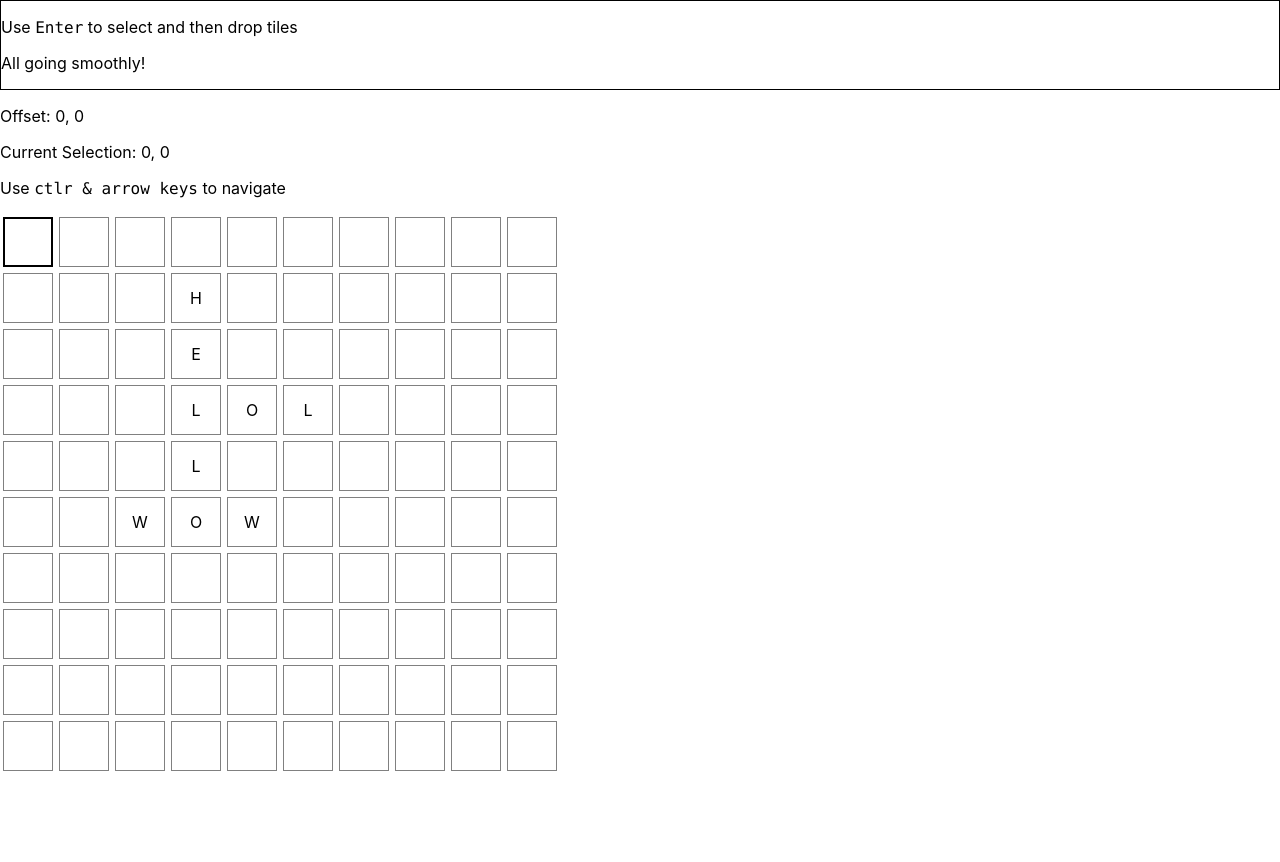
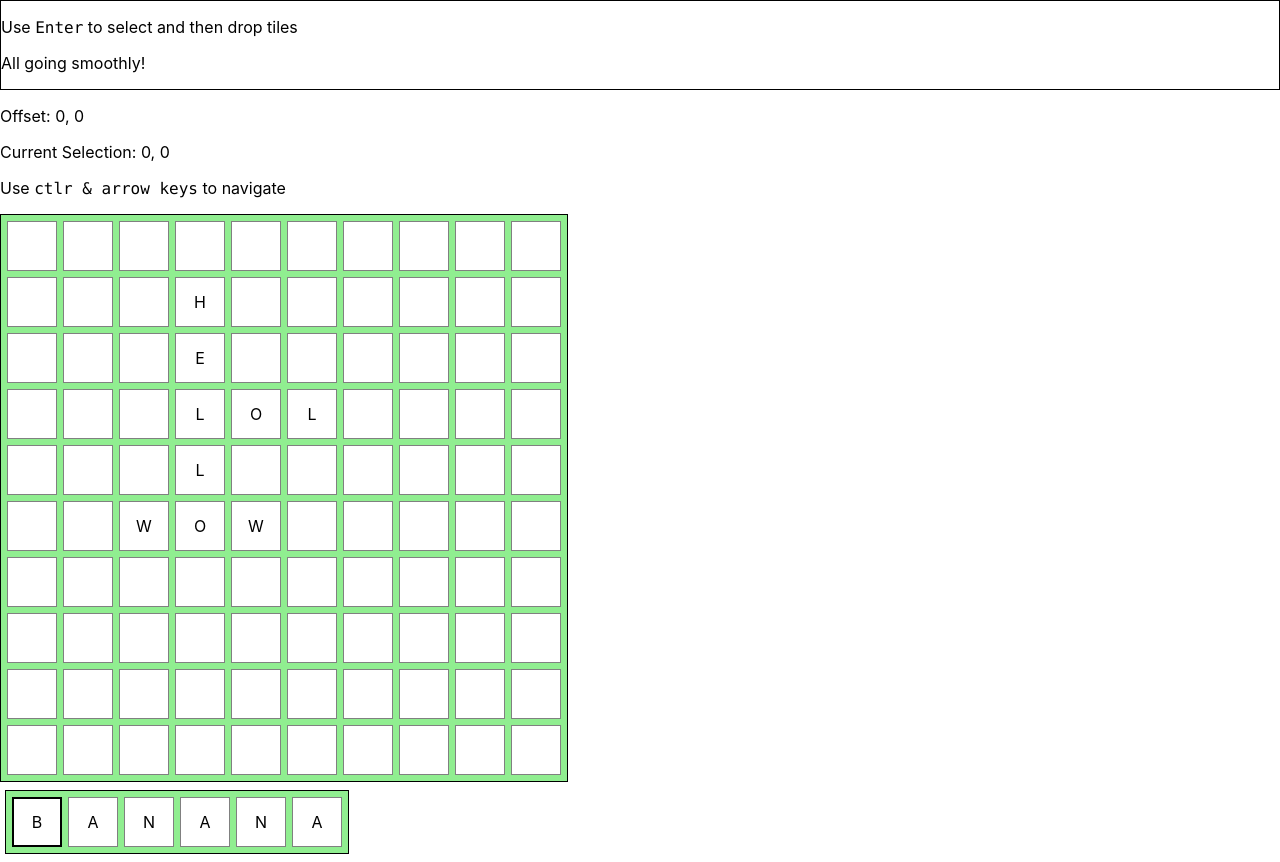
Before and after one commit to jedster1111/bananagram, a React (Create React App) app in the folder frontend/: page / in a window 1280 px wide. Before the commit the page ends 800 px from the top, so only its background shows below. Built offline with nearby package versions, Linux system fonts and the light colour scheme.

Commit message:
Added a Hand component and added ability to switch between hand and grid Also some refactoring

```diff
--- a/frontend/src/components/game/Game.tsx
+++ b/frontend/src/components/game/Game.tsx
@@ -2,6 +2,7 @@ import * as React from "react";
 import styled from "styled-components";
 import { Vector } from "../../common/vectorMethods";
 import Grid from "../grid/Grid";
+import Hand from "../hand/Hand";
 import { GameActions } from "./actions";
 import { handleGameKeyPresses } from "./handleGameKeyPresses";
 import { createInitialState, reducer } from "./reducer";
@@ -10,7 +11,11 @@ export interface State {
   squares: Squares;
   selected: Selected | undefined;
   error: string | undefined;
+  handSquares: string[];
+  active: ActiveTypes;
 }
+
+export type ActiveTypes = "hand" | "grid";
 
 export interface Selected {
   originalPosition: Vector;
@@ -35,9 +40,11 @@ const Game: React.FunctionComponent<{}> = props => {
     createInitialState()
   );
 
+  const isGridActive = state.active === "grid";
+
   React.useEffect(() => {
     const onKeyPress = (event: KeyboardEvent) =>
-      handleGameKeyPresses(event, dispatch);
+      handleGameKeyPresses(event, dispatch, isGridActive);
     window.document.addEventListener("keydown", onKeyPress);
     return () => {
       window.document.removeEventListener("keydown", onKeyPress);
@@ -57,7 +64,9 @@ const Game: React.FunctionComponent<{}> = props => {
         dimensions={{ width: 10, height: 10 }}
         selectedSquares={state.selected}
         gameDispatch={dispatch}
+        isGameActive={isGridActive}
       />
+      <Hand handSquares={state.handSquares} isHandActive={!isGridActive} />
     </>
   );
 };
--- a/frontend/src/components/game/actions.ts
+++ b/frontend/src/components/game/actions.ts
@@ -2,18 +2,21 @@ import {
   VectorAction,
   vectorActionCreatorFactory
 } from "../../common/vectorActionFactory";
+import { ActiveTypes } from "./Game";
 
 export enum ActionTypes {
   selectSquare = "SELECT_SQUARE",
   deselectSquare = "DESELECT_SQUARE",
   placeSquare = "PLACE_SQUARE",
-  clearSelected = "DISCARD_SELECTED"
+  clearSelected = "DISCARD_SELECTED",
+  makeActive = "MAKE_ACTIVE"
 }
 
 export type GameActions =
   | SelectSquareAction
   | PlaceSquareAction
-  | ClearSelectedAction;
+  | ClearSelectedAction
+  | MakeActiveAction;
 
 export type SelectSquareAction = VectorAction<ActionTypes.selectSquare>;
 
@@ -31,8 +34,22 @@ export interface ClearSelectedAction {
   type: ActionTypes.clearSelected;
 }
 
-export function clearSelected(): ClearSelectedAction {
+export function createClearSelectedAction(): ClearSelectedAction {
   return {
     type: ActionTypes.clearSelected
   };
 }
+
+export interface MakeActiveAction {
+  type: ActionTypes.makeActive;
+  payload: { makeActive: ActiveTypes };
+}
+
+export function createMakeActiveAction(
+  makeActive: ActiveTypes
+): MakeActiveAction {
+  return {
+    type: ActionTypes.makeActive,
+    payload: { makeActive }
+  };
+}
--- a/frontend/src/components/game/handleGameKeyPresses.ts
+++ b/frontend/src/components/game/handleGameKeyPresses.ts
@@ -1,13 +1,22 @@
 import { Dispatch } from "react";
-import { clearSelected, GameActions } from "./actions";
+import {
+  createClearSelectedAction,
+  createMakeActiveAction,
+  GameActions
+} from "./actions";
 
 export function handleGameKeyPresses(
   event: KeyboardEvent,
-  dispatch: Dispatch<GameActions>
+  dispatch: Dispatch<GameActions>,
+  isGridActive: boolean
 ) {
   switch (event.key) {
+    case " ": {
+      dispatch(createMakeActiveAction(isGridActive ? "hand" : "grid"));
+      break;
+    }
     case "Escape": {
-      dispatch(clearSelected());
+      dispatch(createClearSelectedAction());
       break;
     }
     default: {
--- a/frontend/src/components/game/reducer.ts
+++ b/frontend/src/components/game/reducer.ts
@@ -11,7 +11,9 @@ export function createInitialState(): State {
       4: { 3: "O", 5: "W" },
       5: { 3: "L" }
     },
-    error: undefined
+    error: undefined,
+    handSquares: ["B", "A", "N", "A", "N", "A"],
+    active: "hand"
   };
 }
 
@@ -64,6 +66,11 @@ export function reducer(currentState: State, action: GameActions): State {
       return { ...currentState, selected: undefined, error: undefined };
     }
 
+    case ActionTypes.makeActive: {
+      console.log(action.payload.makeActive);
+      return { ...currentState, active: action.payload.makeActive };
+    }
+
     case ActionTypes.placeSquare: {
       return currentState;
     }
--- a/frontend/src/components/grid/Grid.tsx
+++ b/frontend/src/components/grid/Grid.tsx
@@ -30,11 +30,15 @@ interface GridProps {
   dimensions: Dimensions;
   selectedSquares: Selected | undefined;
   gameDispatch: React.Dispatch<GameActions>;
+  isGameActive: boolean;
 }
 
 const SquaresContainer = styled.div`
-  display: flex;
+  display: inline-flex;
   flex-direction: column;
+  border: solid 1px black;
+  background-color: lightgreen;
+  padding: 3px;
 `;
 
 const RowContainer = styled.div`
@@ -56,7 +60,8 @@ const Grid: React.FunctionComponent<GridProps> = props => {
         props.gameDispatch,
         state.hoveredSquare,
         state.offset,
-        props.dimensions
+        props.dimensions,
+        props.isGameActive
       );
     window.document.addEventListener("keydown", onKeyPress);
     return () => {
@@ -83,7 +88,8 @@ const Grid: React.FunctionComponent<GridProps> = props => {
         props.squares,
         state.offset,
         state.hoveredSquare,
-        props.selectedSquares
+        props.selectedSquares,
+        props.isGameActive
       )}
     </div>
   );
@@ -95,7 +101,8 @@ function renderGrid(
   squares: Squares,
   offset: Vector,
   hoveredSquare: Vector,
-  pickedSquares: Selected | undefined
+  pickedSquares: Selected | undefined,
+  isGameActive: boolean
 ) {
   const rows: SquareProps[][] = [];
 
@@ -124,7 +131,8 @@ function renderGrid(
         value,
         isHovered,
         isPicked,
-        isOriginalPosPicked
+        isOriginalPosPicked,
+        isGameActive
       });
     }
 
--- a/frontend/src/components/grid/Square.tsx
+++ b/frontend/src/components/grid/Square.tsx
@@ -6,12 +6,14 @@ export interface SquareProps {
   isHovered: boolean;
   isPicked: boolean;
   isOriginalPosPicked: boolean;
+  isGameActive: boolean;
 }
 
 const SquareContainer = styled.div<{
   isHovered: boolean;
   isPicked: boolean;
   isOriginalPosPicked: boolean;
+  isGameActive: boolean;
 }>`
   box-sizing: border-box;
   display: flex;
@@ -20,22 +22,26 @@ const SquareContainer = styled.div<{
   float: left;
   width: 50px;
   height: 50px;
-  border: ${props => (props.isHovered ? "solid 2px black" : "solid 1px grey")};
+  border: ${({ isHovered, isGameActive }) =>
+    isHovered && isGameActive ? "solid 2px black" : "solid 1px grey"};
   margin: 3px;
   border-color: ${props =>
     props.isPicked ? (props.isOriginalPosPicked ? "blue" : "red") : undefined};
+  background-color: white;
 `;
 
 const Square: React.FunctionComponent<SquareProps> = ({
   value,
   isHovered,
   isPicked,
-  isOriginalPosPicked
+  isOriginalPosPicked,
+  isGameActive
 }) => (
   <SquareContainer
     isHovered={isHovered}
     isPicked={isPicked}
     isOriginalPosPicked={isOriginalPosPicked}
+    isGameActive={isGameActive}
   >
     {value}
   </SquareContainer>
--- a/frontend/src/components/grid/handleGridKeyPresses.ts
+++ b/frontend/src/components/grid/handleGridKeyPresses.ts
@@ -17,8 +17,13 @@ export function handleKeyPresses(
   gameDispatch: React.Dispatch<GameActions>,
   hoveredSquare: Vector,
   offset: Vector,
-  dimensions: Dimensions
+  dimensions: Dimensions,
+  isActive: boolean
 ) {
+  if (!isActive) {
+    return;
+  }
+
   const isCtrlPressed = event.getModifierState("Control");
   const { x: absX, y: absY } = translateVector(hoveredSquare, offset);
 
--- /dev/null
+++ b/frontend/src/components/hand/Hand.tsx
@@ -0,0 +1,76 @@
+import * as React from "react";
+import styled from "styled-components";
+import { HandActions } from "./actions";
+import { handleHandKeyPresses } from "./handleHandKeyPresses";
+import { createInitialState, reducer } from "./reducer";
+
+export interface State {
+  hoveredSquareIndex: number;
+}
+
+interface HandProps {
+  handSquares: string[];
+  isHandActive: boolean;
+}
+
+const HandContainer = styled.div`
+  display: inline-flex;
+  flex-wrap: wrap;
+  margin: 8px 5px;
+  padding: 3px;
+  border: solid 1px black;
+  background-color: lightgreen;
+`;
+
+const Square = styled.div<{ isHovered: boolean; isHandActive: boolean }>`
+  box-sizing: border-box;
+  display: flex;
+  justify-content: center;
+  align-items: center;
+  width: 50px;
+  height: 50px;
+  border: ${({ isHovered, isHandActive }) =>
+    isHovered && isHandActive ? "solid black 2px" : "solid grey 1px"};
+  margin: 3px;
+  background-color: white;
+`;
+
+const Hand: React.FC<HandProps> = props => {
+  const [state, dispatch] = React.useReducer<State, HandActions>(
+    reducer,
+    createInitialState()
+  );
+
+  const handCount = props.handSquares.length;
+
+  React.useEffect(() => {
+    const onKeyPress = (event: KeyboardEvent) =>
+      handleHandKeyPresses(
+        event,
+        dispatch,
+        props.isHandActive,
+        state.hoveredSquareIndex,
+        handCount
+      );
+
+    window.document.addEventListener("keydown", onKeyPress);
+    return () => {
+      window.document.removeEventListener("keydown", onKeyPress);
+    };
+  });
+
+  return (
+    <HandContainer>
+      {props.handSquares.map((square, index) => {
+        const isHovered = index === state.hoveredSquareIndex;
+        return (
+          <Square isHovered={isHovered} isHandActive={props.isHandActive}>
+            {square}
+          </Square>
+        );
+      })}
+    </HandContainer>
+  );
+};
+
+export default Hand;
--- /dev/null
+++ b/frontend/src/components/hand/actions.ts
@@ -0,0 +1,17 @@
+export enum ActionTypes {
+  moveSelector = "MOVE_SELECTOR"
+}
+
+export type HandActions = MoveSelectorAction;
+
+export interface MoveSelectorAction {
+  type: ActionTypes.moveSelector;
+  payload: { steps: number };
+}
+
+export function createMoveSelectorAction(steps: number): MoveSelectorAction {
+  return {
+    type: ActionTypes.moveSelector,
+    payload: { steps }
+  };
+}
--- /dev/null
+++ b/frontend/src/components/hand/handleHandKeyPresses.ts
@@ -0,0 +1,33 @@
+import { createMoveSelectorAction, HandActions } from "./actions";
+
+export function handleHandKeyPresses(
+  event: KeyboardEvent,
+  handDispatch: React.Dispatch<HandActions>,
+  isActive: boolean,
+  hoveredSquareIndex: number,
+  handCount: number
+) {
+  if (!isActive) {
+    return;
+  }
+
+  switch (event.key) {
+    case "ArrowLeft": {
+      if (hoveredSquareIndex !== 0) {
+        handDispatch(createMoveSelectorAction(-1));
+      }
+      break;
+    }
+
+    case "ArrowRight": {
+      if (hoveredSquareIndex !== handCount - 1) {
+        handDispatch(createMoveSelectorAction(1));
+      }
+      break;
+    }
+
+    default: {
+      break;
+    }
+  }
+}
--- /dev/null
+++ b/frontend/src/components/hand/reducer.ts
@@ -0,0 +1,22 @@
+import { ActionTypes, HandActions } from "./actions";
+import { State } from "./Hand";
+
+export function createInitialState(): State {
+  return {
+    hoveredSquareIndex: 0
+  };
+}
+export function reducer(currentState: State, action: HandActions): State {
+  switch (action.type) {
+    case ActionTypes.moveSelector: {
+      return {
+        ...currentState,
+        hoveredSquareIndex:
+          currentState.hoveredSquareIndex + action.payload.steps
+      };
+    }
+    default: {
+      return currentState;
+    }
+  }
+}
```
